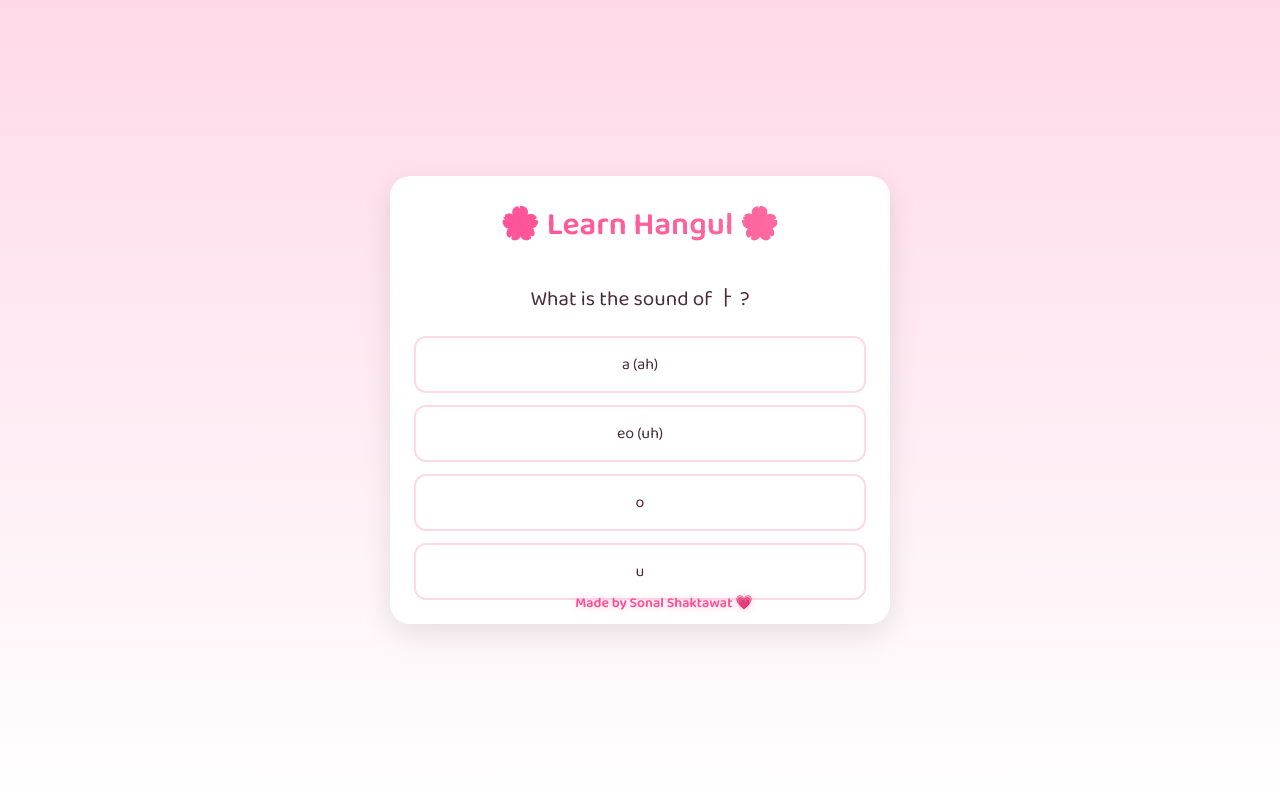
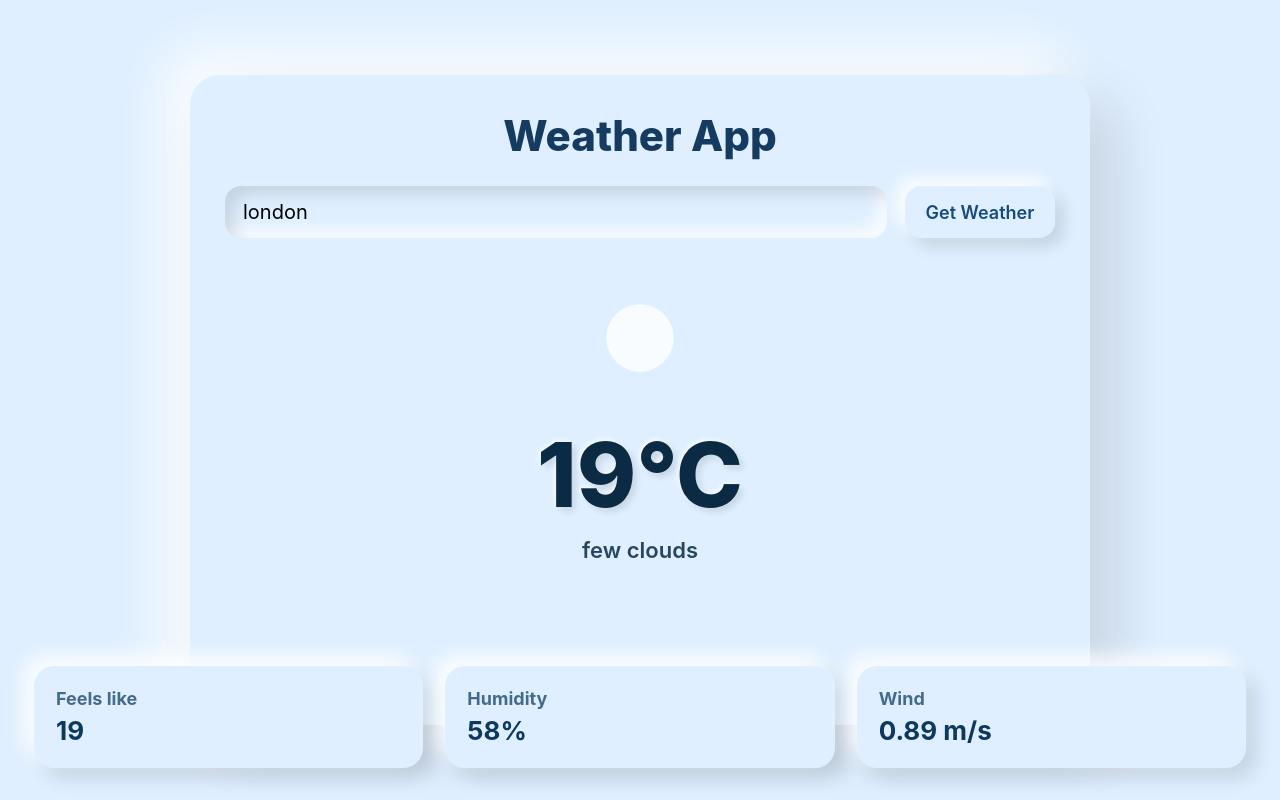
Before and after one commit to Sonalot7/Hangul-, a plain HTML site: page index.html in a window 1280 px wide. Drawn offline with Linux system fonts and the light colour scheme; no server answers.

Commit message:
Update index.html

```diff
--- a/index.html
+++ b/index.html
@@ -2,176 +2,261 @@
 <html lang="en">
 <head>
 <meta charset="utf-8" />
-  <meta name="viewport" content="width=device-width,initial-scale=1" />
-  <title>Hangul Duo — Learn Korean</title>
-  <link href="https://fonts.googleapis.com/css2?family=Baloo+2:wght@400;600&display=swap" rel="stylesheet">
+<meta name="viewport" content="width=device-width,initial-scale=1">
+<title>Weather App</title>
 
 <style>
+/* ----------------------- */
+/* RESET + GLOBAL */
+/* ----------------------- */
+* {
+  margin: 0;
+  padding: 0;
+  box-sizing: border-box;
+  font-family: "Inter", sans-serif;
+}
+
+body {
+  height: 100vh;
+  background: #dfefff; /* Light Blue */
+  display: flex;
+  justify-content: center;
+  align-items: center;
+}
+
+/* Neumorphic soft shadow base */
 :root {
-      --baby-pink: #ffd9e8;
-      --dark-pink: #ff4d94;
-      --accent: #ff6fa3;
-      --card-bg: #fff;
+  --bg: #dfefff;
+  --shadow-light: rgba(255, 255, 255, 0.9);
+  --shadow-dark: rgba(0, 0, 0, 0.12);
 }
-    * { box-sizing: border-box; }
-    body {
-      margin: 0;
-      font-family: 'Baloo 2', cursive, sans-serif;
-      background: linear-gradient(180deg, var(--baby-pink), #fff);
-      height: 100vh;
-      display: flex;
-      align-items: center;
-      justify-content: center;
-      overflow: hidden;
-      color: #4a2b39;
-    }
-    .app {
-      background: var(--card-bg);
-      border-radius: 20px;
-      box-shadow: 0 10px 30px rgba(0,0,0,0.1);
-      width: 90%;
-      max-width: 500px;
-      padding: 24px;
+
+/* ----------------------- */
+/* CARD */
+/* ----------------------- */
+.card {
+  width: 900px;
+  height: 650px;
+  padding: 35px;
+  border-radius: 30px;
+
+  background: var(--bg);
+
+  /* Neumorphism */
+  box-shadow:
+      25px 25px 55px var(--shadow-dark),
+      -25px -25px 55px var(--shadow-light);
+
   display: flex;
   flex-direction: column;
-      gap: 20px;
-      text-align: center;
-      position: relative;
-      animation: fadeIn 0.5s ease;
+  align-items: center;
 }
-    @keyframes fadeIn {
-      from {opacity: 0; transform: scale(0.95);}
-      to {opacity: 1; transform: scale(1);}
+
+h1 {
+  font-size: 42px;
+  font-weight: 800;
+  color: #163b60;
+  margin-bottom: 25px;
 }
-    h1 {
-      font-size: 2rem;
-      background: linear-gradient(90deg, var(--dark-pink), var(--accent));
-      -webkit-background-clip: text;
-      -webkit-text-fill-color: transparent;
-      margin: 0;
+
+/* ----------------------- */
+/* INPUT + BUTTON */
+/* ----------------------- */
+.search-row {
+  width: 100%;
+  display: flex;
+  gap: 18px;
 }
-    .question {
-      font-size: 1.3rem;
-      margin: 10px 0 20px;
+
+.input {
+  flex: 1;
+  height: 52px;
+  border-radius: 16px;
+  border: none;
+  padding: 0 18px;
+  background: var(--bg);
+
+  font-size: 20px;
+
+  box-shadow:
+    inset 8px 8px 16px var(--shadow-dark),
+    inset -8px -8px 16px var(--shadow-light);
 }
-    .options {
-      display: grid;
-      gap: 12px;
+
+.get-btn {
+  min-width: 150px;
+  height: 52px;
+  border-radius: 16px;
+  border: none;
+  cursor: pointer;
+
+  background: var(--bg);
+  font-size: 18px;
+  font-weight: 600;
+  color: #164b80;
+
+  /* Elevated soft shadow */
+  box-shadow:
+    -8px -8px 16px var(--shadow-light),
+    8px 8px 16px var(--shadow-dark);
 }
-    .option {
-      padding: 14px;
-      border: 2px solid var(--baby-pink);
-      border-radius: 12px;
-      cursor: pointer;
-      transition: 0.2s;
+
+.get-btn:active {
+  box-shadow:
+    inset 8px 8px 16px var(--shadow-dark),
+    inset -8px -8px 16px var(--shadow-light);
 }
-    .option:hover {
-      background: var(--baby-pink);
-      transform: translateY(-3px);
+
+/* ----------------------- */
+/* ICON + TEMP */
+/* ----------------------- */
+.icon {
+  margin-top: 40px;
 }
-    .next-btn {
-      background: var(--dark-pink);
-      color: white;
-      border: none;
-      padding: 12px;
-      border-radius: 12px;
-      cursor: pointer;
-      font-size: 1rem;
-      margin-top: 10px;
-      display: none;
+
+.temp {
+  margin-top: 18px;
+  font-size: 90px;
+  font-weight: 800;
+  color: #0b2a43;
+
+  text-shadow:
+      4px 4px 6px rgba(0,0,0,0.1),
+      -2px -2px 4px rgba(255,255,255,0.7);
 }
-    .credit {
+
+.desc {
+  margin-top: 8px;
+  font-size: 22px;
+  font-weight: 600;
+  color: #274761;
+}
+
+/* ----------------------- */
+/* STATS BOXES */
+/* ----------------------- */
+.stats {
   position: absolute;
-      bottom: 10px;
-      width: 100%;
-      text-align: center;
-      font-size: 14px;
-      color: var(--dark-pink);
-      font-weight: 600;
-      animation: glow 2s ease-in-out infinite alternate;
+  bottom: 32px;
+  left: 34px;
+  right: 34px;
+
+  display: flex;
+  justify-content: space-between;
+  gap: 22px;
 }
-    @keyframes glow {
-      from { text-shadow: 0 0 4px #fff; }
-      to { text-shadow: 0 0 12px var(--accent); }
+
+.stat {
+  flex: 1;
+  padding: 22px;
+  border-radius: 20px;
+  text-align: left;
+
+  background: var(--bg);
+
+  /* soft raised */
+  box-shadow:
+    -10px -10px 20px var(--shadow-light),
+     10px 10px 20px var(--shadow-dark);
+}
+
+.stat h3 {
+  font-size: 18px;
+  color: #446b8a;
+  margin-bottom: 6px;
+}
+
+.stat p {
+  font-size: 26px;
+  font-weight: 700;
+  color: #0c395e;
 }
 </style>
 </head>
+
 <body>
-  <div class="app">
-    <h1>🌸 Learn Hangul 🌸</h1>
-    <div id="lesson">
-      <!-- dynamic content -->
+<div class="card" id="app">
+
+  <h1>Weather App</h1>
+
+  <div class="search-row">
+    <input id="cityInput" class="input" value="london">
+    <button id="getBtn" class="get-btn">Get Weather</button>
   </div>
-    <button class="next-btn" id="nextBtn">Next ➡</button>
-    <div class="credit">Made by Sonal Shaktawat 💗</div>
+
+  <div class="icon" id="iconContainer">
+    <!-- default icon -->
+    <svg width="120" height="120" viewBox="0 0 64 64">
+      <circle cx="32" cy="32" r="18" fill="#ffffffcc"/>
+    </svg>
+  </div>
+
+  <div class="temp" id="tempText">19°C</div>
+  <div class="desc" id="descText">few clouds</div>
+
+  <div class="stats">
+    <div class="stat">
+      <h3>Feels like</h3>
+      <p id="feels">19</p>
+    </div>
+    <div class="stat">
+      <h3>Humidity</h3>
+      <p id="humidity">58%</p>
+    </div>
+    <div class="stat">
+      <h3>Wind</h3>
+      <p id="wind">0.89 m/s</p>
+    </div>
+  </div>
+
 </div>
 
 <script>
-    const lessons = [
-      {
-        question: "What is the sound of ㅏ ?",
-        options: ["a (ah)", "eo (uh)", "o", "u"],
-        answer: 0
-      },
-      {
-        question: "Which character is 'n'?",
-        options: ["ㄱ", "ㄴ", "ㄷ", "ㅁ"],
-        answer: 1
-      },
-      {
-        question: "Combine ㄱ + ㅏ = ?",
-        options: ["나", "다", "가", "머"],
-        answer: 2
-      },
-      {
-        question: "Great! 👏🏻 You finished basics!",
-        options: [],
-        answer: null
-      }
-    ];
+const API_KEY = "dae989ade22601682e2c43212e733d35";
 
-    let currentLesson = 0;
-    const lessonEl = document.getElementById("lesson");
-    const nextBtn = document.getElementById("nextBtn");
+const cityInput = document.getElementById("cityInput");
+const getBtn = document.getElementById("getBtn");
+const tempText = document.getElementById("tempText");
+const descText = document.getElementById("descText");
+const feels = document.getElementById("feels");
+const humidity = document.getElementById("humidity");
+const wind = document.getElementById("wind");
+const iconContainer = document.getElementById("iconContainer");
 
-    function showLesson(index) {
-      const lesson = lessons[index];
-      lessonEl.innerHTML = `
-        <div class="question">${lesson.question}</div>
-        <div class="options">
-          ${lesson.options.map((opt, i) =>
-            `<div class="option" data-index="${i}">${opt}</div>`).join("")}
-        </div>
-      `;
-      nextBtn.style.display = "none";
-      document.querySelectorAll(".option").forEach(opt => {
-        opt.addEventListener("click", () => selectOption(opt, lesson.answer));
-      });
+function sunIcon(){
+  return `<svg width="120" height="120"><circle cx="60" cy="60" r="35" fill="#fff"/></svg>`;
 }
 
-    function selectOption(element, correctIndex) {
-      const index = parseInt(element.getAttribute("data-index"));
-      if (index === correctIndex) {
-        element.style.background = "#b3ffcc";
-        element.style.borderColor = "#1db954";
-        nextBtn.style.display = "block";
-      } else {
-        element.style.background = "#ffcccc";
-        element.style.borderColor = "#ff4d4d";
+function cloudIcon(){
+  return `<svg width="120" height="120"><ellipse cx="60" cy="75" rx="40" ry="25" fill="#fff"/></svg>`;
+}
+
+function render(data){
+  tempText.innerHTML = Math.round(data.main.temp) + "°C";
+  descText.textContent = data.weather[0].description;
+  feels.textContent = Math.round(data.main.feels_like);
+  humidity.textContent = data.main.humidity + "%";
+  wind.textContent = data.wind.speed + " m/s";
+
+  const iconCode = data.weather[0].icon;
+  iconContainer.innerHTML = iconCode.includes("01") ? sunIcon() : cloudIcon();
+}
+
+async function fetchWeather(city){
+  try{
+    const res = await fetch(`https://api.openweathermap.org/data/2.5/weather?q=${city}&units=metric&appid=${API_KEY}`);
+    const data = await res.json();
+    render(data);
+  } catch(e){
+    alert("City not found");
   }
 }
 
-    nextBtn.addEventListener("click", () => {
-      currentLesson++;
-      if (currentLesson < lessons.length) {
-        showLesson(currentLesson);
-      } else {
-        lessonEl.innerHTML = `<div class="question">🏆 Congratulations! You finished this module!</div>`;
-        nextBtn.style.display = "none";
-      }
-    });
+fetchWeather("London");
 
-    showLesson(currentLesson);
+getBtn.onclick = () => fetchWeather(cityInput.value);
+cityInput.onkeydown = e => { if(e.key === "Enter") fetchWeather(cityInput.value); };
 </script>
+
 </body>
 </html>
```
Lines whose indentation alone changed are shown as unchanged.
